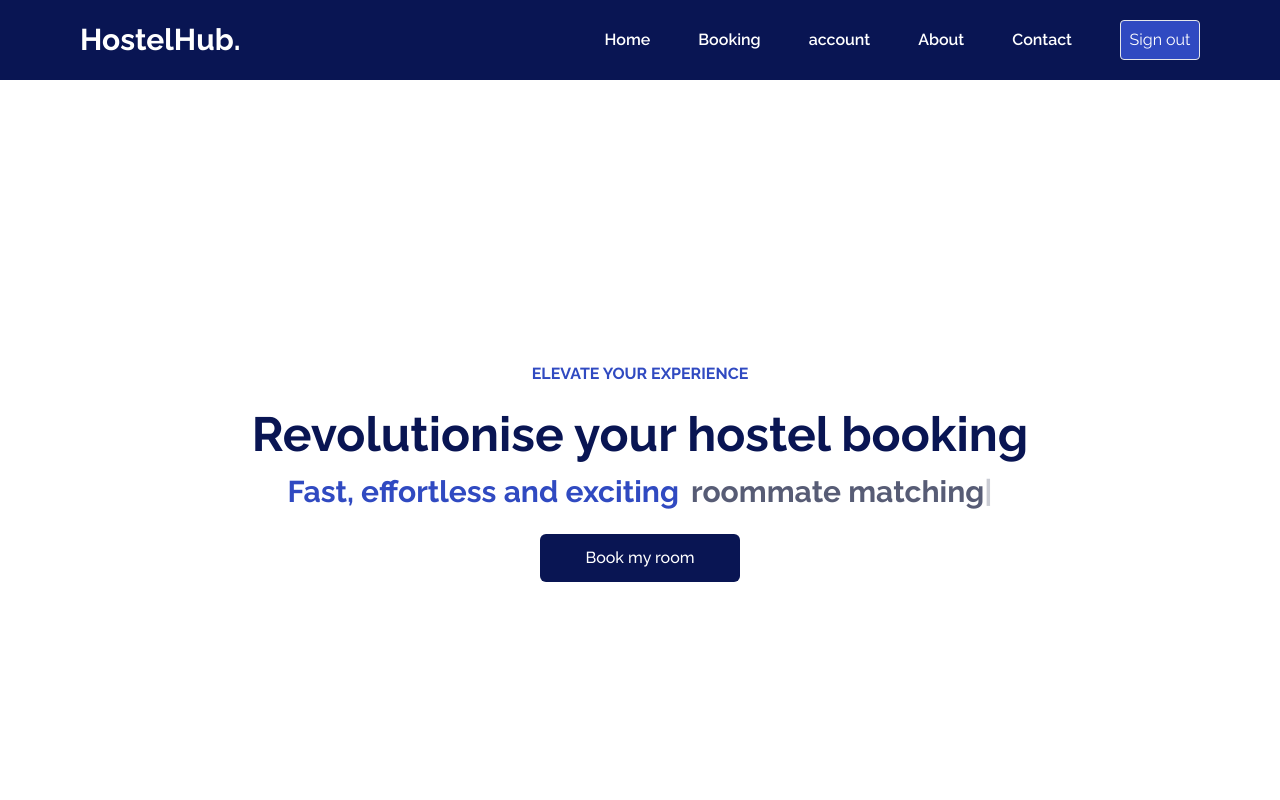
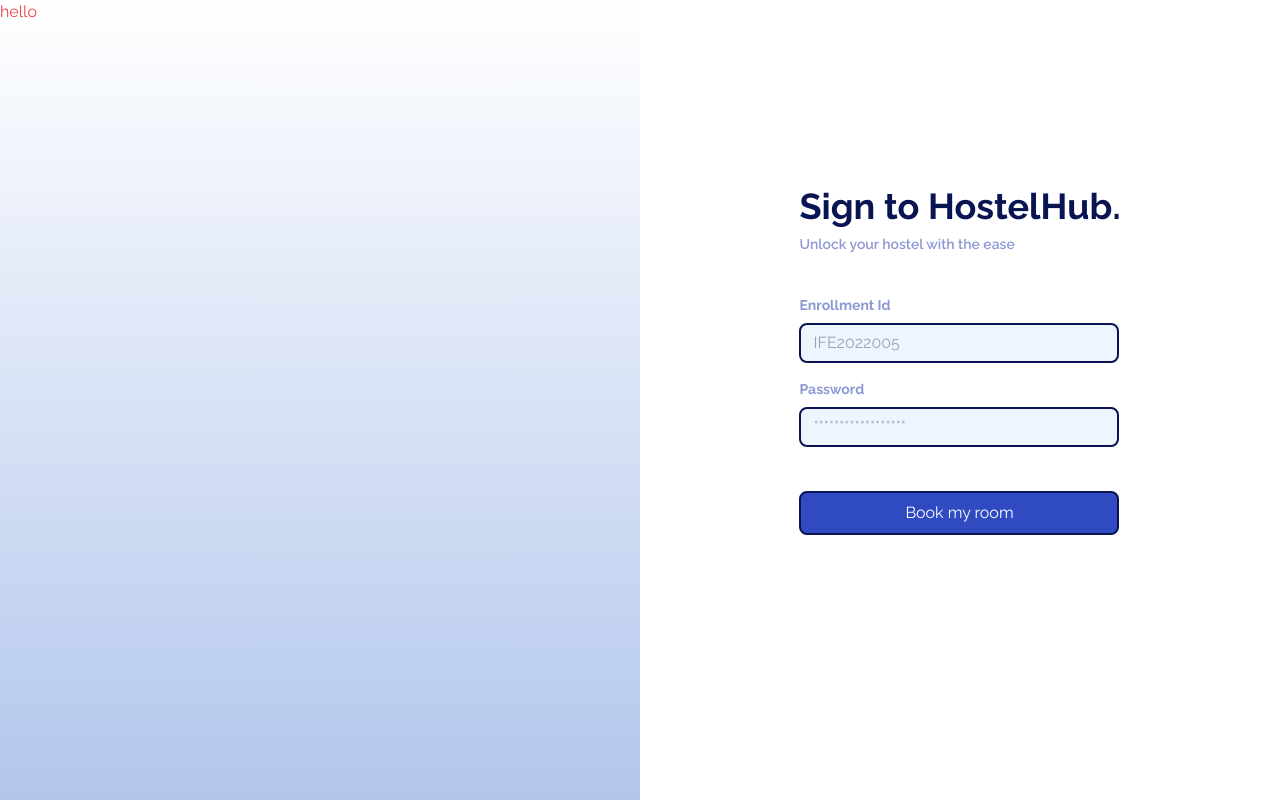
Before and after one commit to AyushmanSoni/HostelHub-Frontend, a React (Create React App) app in the folder hostelhub/: page / in a window 1280 px wide. Shown: the top 800 px of the page. Built offline with nearby package versions, Linux system fonts and the light colour scheme.

Commit message:
created new login page

```diff
--- a/hostelhub/src/App.js
+++ b/hostelhub/src/App.js
@@ -7,6 +7,7 @@
 import Hiw from "./components/Hiw";
 // import Home from "./components/Home";
 import Navbar from "./components/NavBar";
+import NewLogin from "./components/NewLogin";
 import RoomType from "./components/RoomType";
 import SingleRoomForm from "./components/SingleRoomForm";
 import Typeofroom from "./components/Typeofroom";
@@ -16,6 +17,7 @@
 function App() {
   return (
     <div>
+      <NewLogin/>
       <Navbar/>
       {/* <Home/> */}
       <Hero/>
--- a/hostelhub/src/components/NewLogin.jsx
+++ b/hostelhub/src/components/NewLogin.jsx
@@ -1,9 +1,61 @@
 import React from 'react'
-import newimg from '../assests/'
+
 
 const NewLogin = () => {
   return (
-    <div>helo</div>
+    <div className='flex h-screen'>
+      <div className='hidden sm:block w-1/2 bg-gradient-to-t from-[#B2C6EC] to-white text-red-500'>
+        hello
+      </div>
+      <div className=' flex flex-col justify-center items-center sm:w-1/2 w-full'>
+        <div>
+          <div className='sm:text-left text-center text-[#091553] font-bold sm:text-4xl text-3xl'>
+            Sign to HostelHub.
+          </div>
+          <div className='sm:text-[14px] font-semibold text-[#8D98D4] pt-2'>
+            Unlock your hostel with the ease
+          </div>
+          <div className='w-full max-w-xs'>
+            <form className='bg-white rounded pt-10 pb-8 mb-4' action="">
+            <div class="mb-4">
+            <label class="block text-[#8D98D4] text-sm font-bold mb-2" for="Enrollment-Id">
+             Enrollment Id
+            </label>
+            <input class="appearance-none border-2 border-[#091553] rounded-lg bg-[#EFF5FF] w-full py-2 px-3 text-gray-700 leading-tight focus:bg-white" id="Enrollment-Id" type="text" placeholder="IFE2022005"/>
+          </div>
+          <div class="mt-4 mb-6">
+            <label class="block text-[#8D98D4] text-sm font-bold mb-2" for="password">
+              Password
+            </label>
+            <script src="https://cdn.jsdelivr.net/gh/alpinejs/alpine@v2.x.x/dist/alpine.js" defer></script>
+            <input class="appearance-none border-2 border-[#091553] rounded-lg bg-[#EFF5FF] w-full py-2 px-3 text-gray-700 mb-3 leading-tight  focus:bg-white" id="password" type="show ? 'password' : 'text'" placeholder="******************"/>
+            {/* <div class="absolute inset-y-0 right-0 pr-3 flex items-center text-sm leading-5">
+
+                    <svg class="h-6 text-gray-700" fill="none" Onclick="show = !show {'hidden': !show, 'block':show }"
+                       xmlns="http://www.w3.org/2000/svg"
+                      viewbox="0 0 576 512">
+                      <path fill="currentColor"
+                        d="M572.52 241.4C518.29 135.59 410.93 64 288 64S57.68 135.64 3.48 241.41a32.35 32.35 0 0 0 0 29.19C57.71 376.41 165.07 448 288 448s230.32-71.64 284.52-177.41a32.35 32.35 0 0 0 0-29.19zM288 400a144 144 0 1 1 144-144 143.93 143.93 0 0 1-144 144zm0-240a95.31 95.31 0 0 0-25.31 3.79 47.85 47.85 0 0 1-66.9 66.9A95.78 95.78 0 1 0 288 160z">
+                      </path>
+                    </svg>
+
+                    <svg class="h-6 text-gray-700" fill="none" Onclick="show = !show {'block': !show, 'hidden':show }"
+                       xmlns="http://www.w3.org/2000/svg"
+                      viewbox="0 0 640 512">
+                      <path fill="currentColor"
+                        d="M320 400c-75.85 0-137.25-58.71-142.9-133.11L72.2 185.82c-13.79 17.3-26.48 35.59-36.72 55.59a32.35 32.35 0 0 0 0 29.19C89.71 376.41 197.07 448 320 448c26.91 0 52.87-4 77.89-10.46L346 397.39a144.13 144.13 0 0 1-26 2.61zm313.82 58.1l-110.55-85.44a331.25 331.25 0 0 0 81.25-102.07 32.35 32.35 0 0 0 0-29.19C550.29 135.59 442.93 64 320 64a308.15 308.15 0 0 0-147.32 37.7L45.46 3.37A16 16 0 0 0 23 6.18L3.37 31.45A16 16 0 0 0 6.18 53.9l588.36 454.73a16 16 0 0 0 22.46-2.81l19.64-25.27a16 16 0 0 0-2.82-22.45zm-183.72-142l-39.3-30.38A94.75 94.75 0 0 0 416 256a94.76 94.76 0 0 0-121.31-92.21A47.65 47.65 0 0 1 304 192a46.64 46.64 0 0 1-1.54 10l-73.61-56.89A142.31 142.31 0 0 1 320 112a143.92 143.92 0 0 1 144 144c0 21.63-5.29 41.79-13.9 60.11z">
+                      </path>
+                    </svg>
+
+                  </div> */}
+          </div>
+          <button className="text-white hover:bg-[#091553]  px-6 w-full border-2 border-[#091553]
+                     py-2 my-8 flex justify-center items-center text-semibold bg-[#304AC1] rounded-lg ">Book my room</button>
+            </form>
+          </div>
+        </div>
+      </div>
+    </div>
   )
 }
 
```
